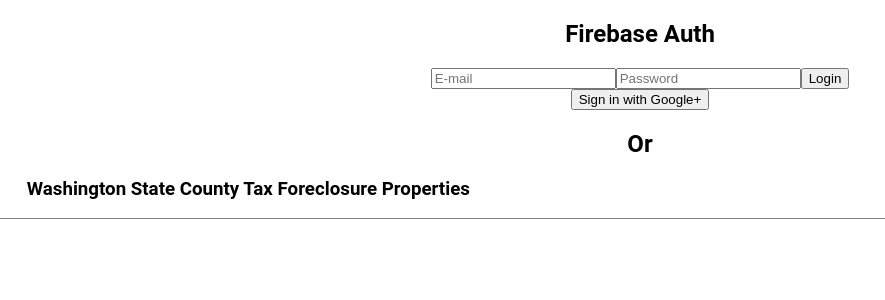
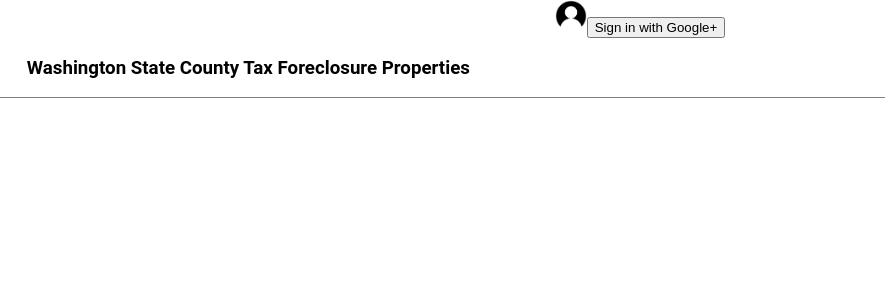
Before and after one commit to mikec3/tax_auction, a React (Create React App) app in the folder client/: page / in a window 1280 px wide. Shown: the top 300 px of the page, without its empty margins (0-885 px from the left). Built offline with nearby package versions, Linux system fonts and the light colour scheme; no server answers.

Commit message:
refactored login and added blank avatar image

```diff
--- a/client/src/Login.js
+++ b/client/src/Login.js
@@ -17,18 +17,23 @@
 AuthStateChanged();
 
 
-
-return (
-			<div>
+	// use this if you want to let email/password signups.
+	const loginForm = (
 				<div>
-					<h2> Firebase Auth </h2>
 					<form onSubmit={loginFormSubmitHandler}>
 						<input type='text' id='email' placeholder='E-mail'/>
 						<input type='text' id='password' placeholder='Password'/>
 						<button type="Submit"> Login </button>
 					</form>
 				</div>
+		)
+
+
+
+return (
+			<div>
 				<div>
+				<img src={"./blank_avatar.png"} style={{width:"2em", height: "2em"}}/>
 					<button className='GoogleButton' onClick={loginWithgoogle}> Sign in with Google+ </button>
 				</div>
 			</div>
--- a/client/src/LoginCard.js
+++ b/client/src/LoginCard.js
@@ -36,8 +36,6 @@
 		{!user &&
 			<React.Fragment>
 				<Login/>
-				<h2> Or </h2>
-
 			</React.Fragment>
 		}
 	</div>);
```
Also changed, not shown: client/public/blank_avatar.png (added), 1 other file (tests, documents, lock files or other folders).
